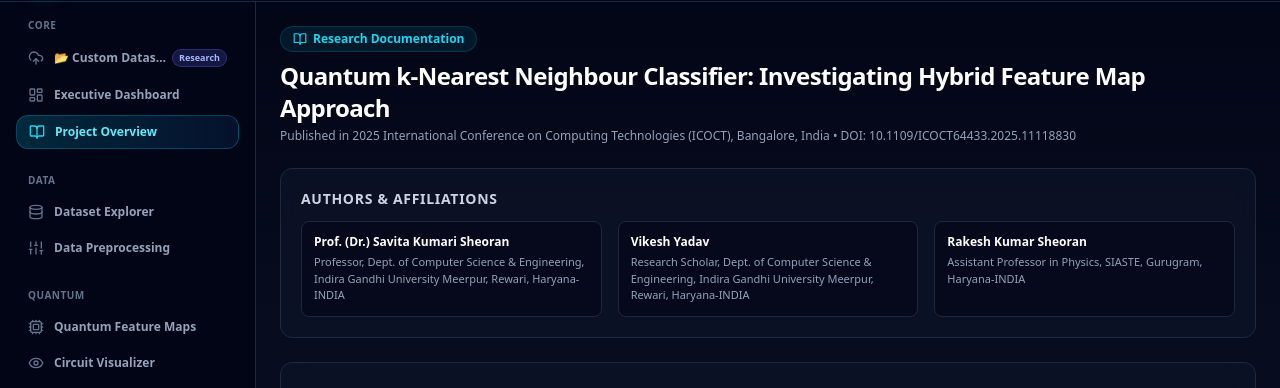
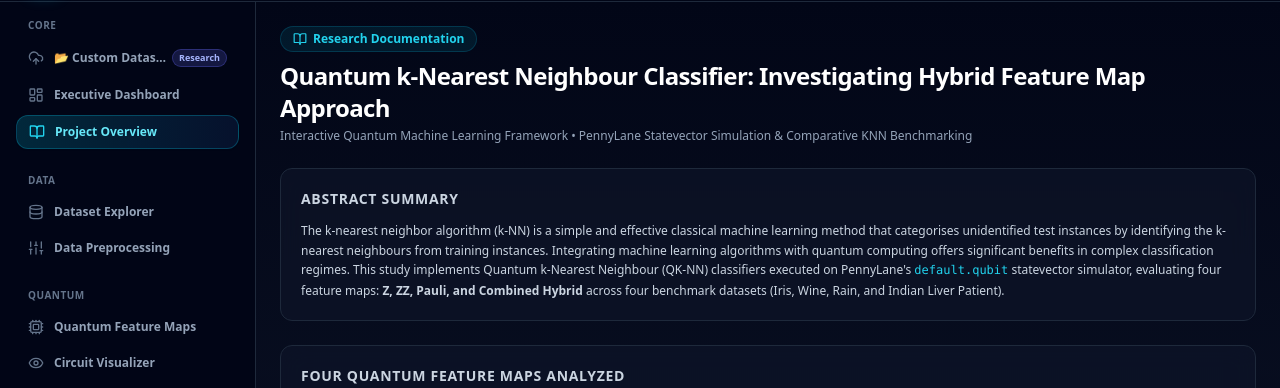
Before and after one commit to AMIREDDYRAKEY/Quantum_project, a React (Vite) app in the folder frontend/: page / in a window 1280 px wide. Both pictures are taken after a click on the button "Project Overview". Shown: the part 62-450 px from the top of the page. Built offline with nearby package versions, Linux system fonts and the light colour scheme; no server answers; the HTML template or start-up script is replaced by a standard one.

Commit message:
fix: remove authors and affiliations card and clean subtitle in ProjectOverview

```diff
--- a/frontend/src/pages/ProjectOverview.jsx
+++ b/frontend/src/pages/ProjectOverview.jsx
@@ -13,27 +13,8 @@ export default function ProjectOverview() {
           Quantum k-Nearest Neighbour Classifier: Investigating Hybrid Feature Map Approach
         </h2>
         <p className="mt-1 text-xs text-slate-400">
-          Published in 2025 International Conference on Computing Technologies (ICOCT), Bangalore, India &bull; DOI: 10.1109/ICOCT64433.2025.11118830
+          Interactive Quantum Machine Learning Framework &bull; PennyLane Statevector Simulation &amp; Comparative KNN Benchmarking
         </p>
-      </div>
-
-      {/* Authors Card */}
-      <div className="rounded-xl border border-slate-800 bg-slate-900/60 p-5 backdrop-blur-md">
-        <h3 className="text-sm font-bold uppercase tracking-wider text-slate-300 mb-3">Authors & Affiliations</h3>
-        <div className="grid grid-cols-1 gap-4 sm:grid-cols-3">
-          <div className="rounded-lg bg-slate-950/60 p-3 border border-slate-800">
-            <h4 className="text-xs font-bold text-white">Prof. (Dr.) Savita Kumari Sheoran</h4>
-            <p className="text-[11px] text-slate-400 mt-1">Professor, Dept. of Computer Science & Engineering, Indira Gandhi University Meerpur, Rewari, Haryana-INDIA</p>
-          </div>
-          <div className="rounded-lg bg-slate-950/60 p-3 border border-slate-800">
-            <h4 className="text-xs font-bold text-white">Vikesh Yadav</h4>
-            <p className="text-[11px] text-slate-400 mt-1">Research Scholar, Dept. of Computer Science & Engineering, Indira Gandhi University Meerpur, Rewari, Haryana-INDIA</p>
-          </div>
-          <div className="rounded-lg bg-slate-950/60 p-3 border border-slate-800">
-            <h4 className="text-xs font-bold text-white">Rakesh Kumar Sheoran</h4>
-            <p className="text-[11px] text-slate-400 mt-1">Assistant Professor in Physics, SIASTE, Gurugram, Haryana-INDIA</p>
-          </div>
-        </div>
       </div>
 
       {/* Abstract & Motivation */}
```
